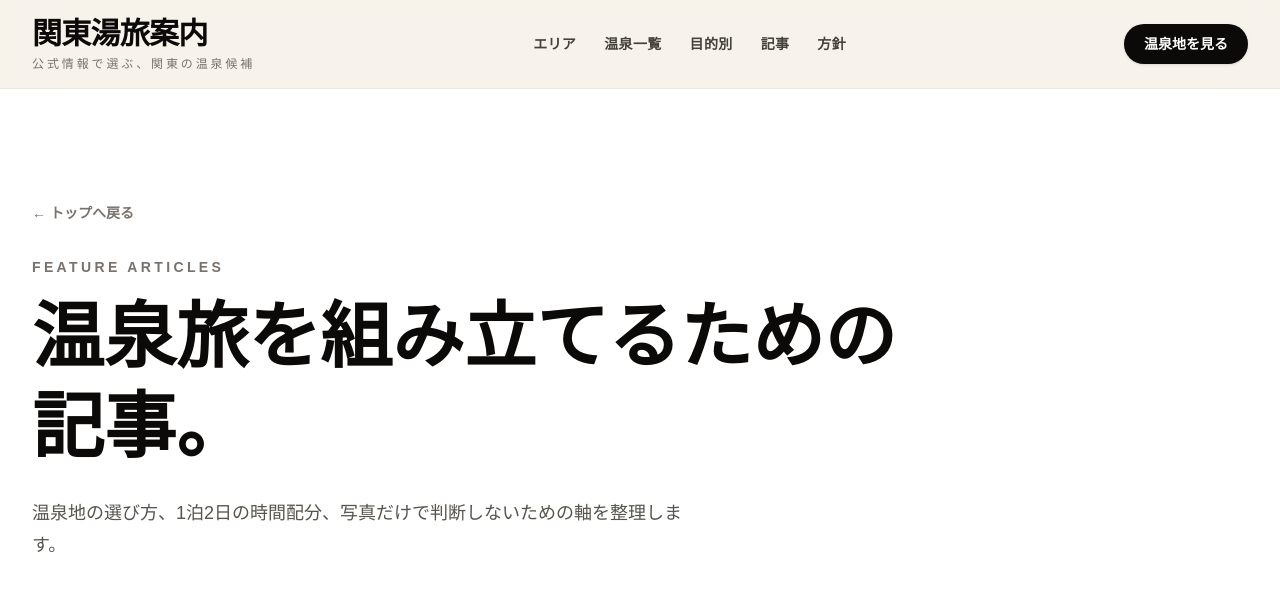
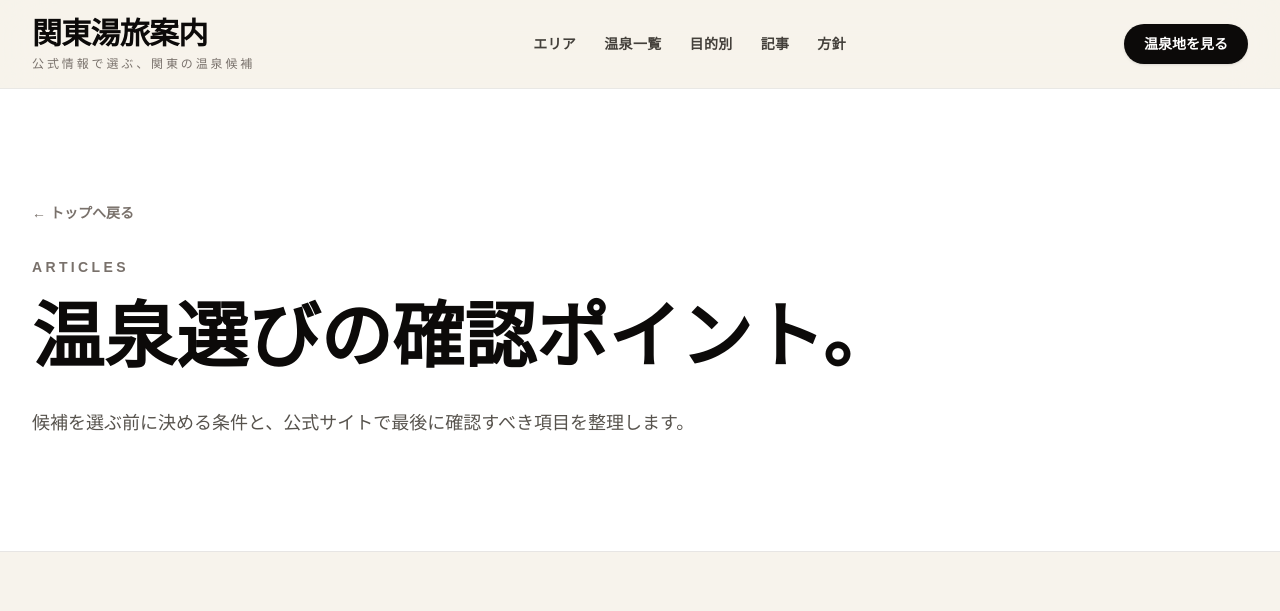
Before and after one commit to kazu-4728/website_v2, a Next.js app: page /blog in a window 1280 px wide. Shown: the top 611 px of the page. Built offline with nearby package versions, Linux system fonts and the light colour scheme.

Commit message:
refactor: blog一覧をarticles互換ページに変更

```diff
--- a/app/blog/page.tsx
+++ b/app/blog/page.tsx
@@ -1,48 +1,7 @@
-import Link from 'next/link';
-import { getArticleImage, getArticles, getSiteData } from '../lib/onsen-site';
-import { ArticleCard } from '../components/site/ArticleCard';
+import ArticlesPage, { generateMetadata } from '../articles/page';
 
-export function generateMetadata() {
-  const data = getSiteData();
-  return {
-    title: '特集記事',
-    description: '温泉地選び、1泊2日の組み立て方、写真から選ぶ旅の考え方をまとめた特集記事です。',
-    openGraph: {
-      title: `特集記事 | ${data.site.name}`,
-      description: '温泉地選び、1泊2日の組み立て方、写真から選ぶ旅の考え方をまとめた特集記事です。',
-    },
-  };
-}
+export { generateMetadata };
 
 export default function BlogPage() {
-  const articles = getArticles();
-
-  return (
-    <main className="bg-[#f7f3ec]">
-      <section className="border-b border-stone-200 bg-white py-20 md:py-28">
-        <div className="mx-auto max-w-7xl px-5 md:px-8">
-          <Link href="/" className="text-sm font-bold text-stone-500 hover:text-stone-950">
-            ← トップへ戻る
-          </Link>
-          <div className="mt-8 max-w-4xl">
-            <p className="text-sm font-bold tracking-[0.24em] text-stone-500">FEATURE ARTICLES</p>
-            <h1 className="mt-4 font-serif text-5xl font-bold leading-tight text-stone-950 md:text-7xl">
-              温泉旅を組み立てるための記事。
-            </h1>
-            <p className="mt-6 max-w-2xl text-base leading-8 text-stone-600 md:text-lg">
-              温泉地の選び方、1泊2日の時間配分、写真だけで判断しないための軸を整理します。
-            </p>
-          </div>
-        </div>
-      </section>
-
-      <section className="py-16 md:py-24">
-        <div className="mx-auto grid max-w-7xl gap-8 px-5 md:px-8">
-          {articles.map((article) => (
-            <ArticleCard key={article.slug} article={article} image={getArticleImage(article)} />
-          ))}
-        </div>
-      </section>
-    </main>
-  );
+  return <ArticlesPage />;
 }
```
